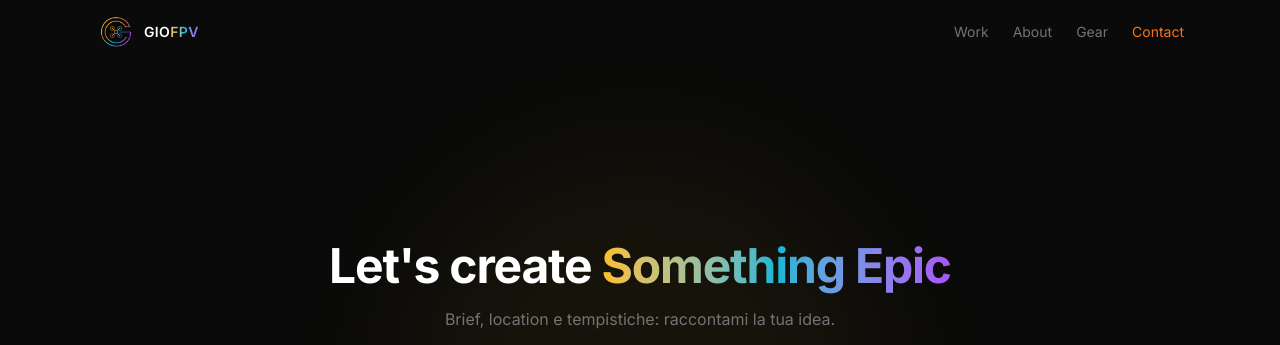
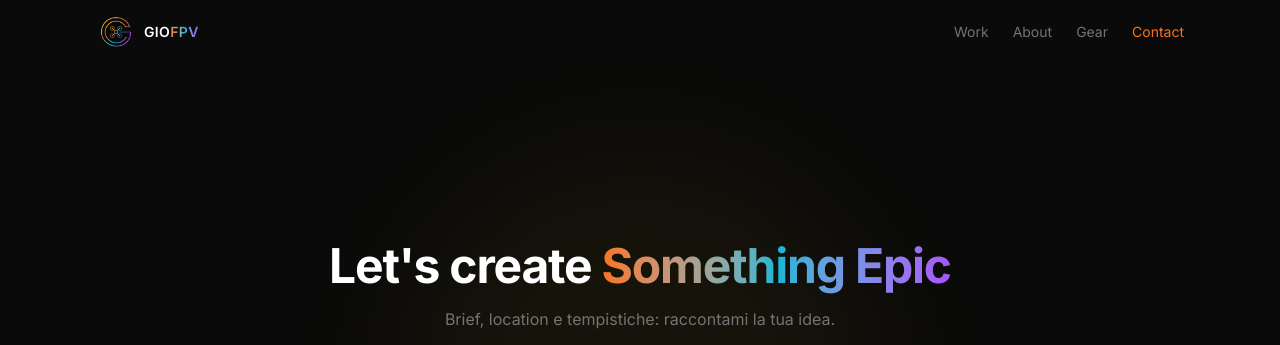
Before and after one commit to Gi0mputer/giofpv-site, a Next.js app: page /contact in a window 1280 px wide. Shown: the top 345 px of the page. Built offline with nearby package versions, Linux system fonts and the light colour scheme.

Commit message:
Reorder gradient colors: orangemidambercyanviolet for warmer start

```diff
--- a/app/about/page.tsx
+++ b/app/about/page.tsx
@@ -11,7 +11,7 @@ export default function AboutPage() {
           <div className="space-y-3">
             <h1 className="text-3xl sm:text-5xl font-bold tracking-tight">
               <span className="text-white">Giovanni </span>
-              <span className="bg-clip-text text-transparent bg-gradient-to-r from-sunset-amber via-[#fa991d] via-sunset-orange via-sunset-sky to-sunset-violet">Fantoni</span>
+              <span className="bg-clip-text text-transparent bg-gradient-to-r from-sunset-orange via-[#fa991d] via-sunset-amber via-sunset-sky to-sunset-violet">Fantoni</span>
             </h1>
           </div>
 
--- a/app/components/SiteHeader.tsx
+++ b/app/components/SiteHeader.tsx
@@ -41,7 +41,7 @@ export function SiteHeader() {
             height={24}
             className="h-10 w-10"
           />
-          <span>Gio<span className="bg-clip-text text-transparent bg-gradient-to-r from-sunset-amber via-[#fa991d] via-sunset-orange via-sunset-sky to-sunset-violet">FPV</span></span>
+          <span>Gio<span className="bg-clip-text text-transparent bg-gradient-to-r from-sunset-orange via-[#fa991d] via-sunset-amber via-sunset-sky to-sunset-violet">FPV</span></span>
         </Link>
 
         {/* NAV */}
--- a/app/contact/page.tsx
+++ b/app/contact/page.tsx
@@ -14,7 +14,7 @@ export default function ContactPage() {
         <section className="space-y-4">
           <h1 className="text-3xl sm:text-5xl font-bold tracking-tight text-white">
             Let's create <br className="sm:hidden" />
-            <span className="bg-clip-text text-transparent bg-gradient-to-r from-sunset-amber via-[#fa991d] via-sunset-orange via-sunset-sky to-sunset-violet">Something Epic</span>
+            <span className="bg-clip-text text-transparent bg-gradient-to-r from-sunset-orange via-[#fa991d] via-sunset-amber via-sunset-sky to-sunset-violet">Something Epic</span>
           </h1>
           <p className="text-sm sm:text-base text-neutral-500 leading-relaxed max-w-xl mx-auto">
             Brief, location e tempistiche: raccontami la tua idea.
--- a/app/gear/page.tsx
+++ b/app/gear/page.tsx
@@ -12,7 +12,7 @@ export default function GearPage() {
           <div className="space-y-3">
             <h1 className="text-3xl sm:text-5xl font-bold tracking-tight text-white">
               What's in my{" "}
-              <span className="bg-clip-text text-transparent bg-gradient-to-r from-sunset-amber via-[#fa991d] via-sunset-orange via-sunset-sky to-sunset-violet">Backpack</span>
+              <span className="bg-clip-text text-transparent bg-gradient-to-r from-sunset-orange via-[#fa991d] via-sunset-amber via-sunset-sky to-sunset-violet">Backpack</span>
             </h1>
           </div>
 
--- a/app/work/page.tsx
+++ b/app/work/page.tsx
@@ -11,7 +11,7 @@ export default function WorkPage() {
       <div id="gallery" className="mx-auto max-w-6xl px-4 sm:px-6 lg:px-8 py-12 sm:py-16 space-y-6 animate-fade-in" style={{ animationDelay: "0.5s" }}>
         <div className="text-center space-y-2 mb-6">
           <h2 className="text-2xl sm:text-3xl font-bold tracking-tight text-white">
-            <span className="bg-clip-text text-transparent bg-gradient-to-r from-sunset-amber via-[#fa991d] via-sunset-orange via-sunset-sky to-sunset-violet">Projects</span>
+            <span className="bg-clip-text text-transparent bg-gradient-to-r from-sunset-orange via-[#fa991d] via-sunset-amber via-sunset-sky to-sunset-violet">Projects</span>
           </h2>
           <p className="text-neutral-500 max-w-2xl mx-auto text-sm">
             Riprese aeree FPV e stabilizzate
```
